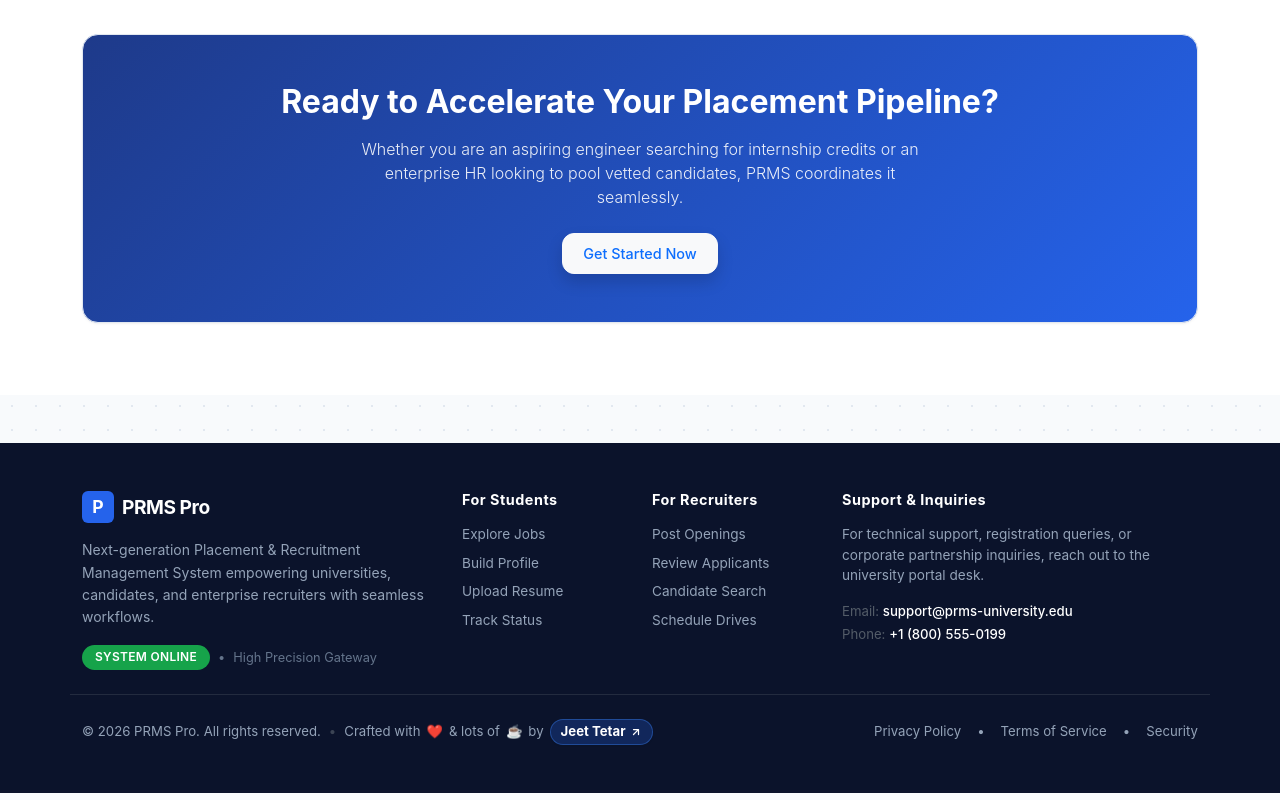
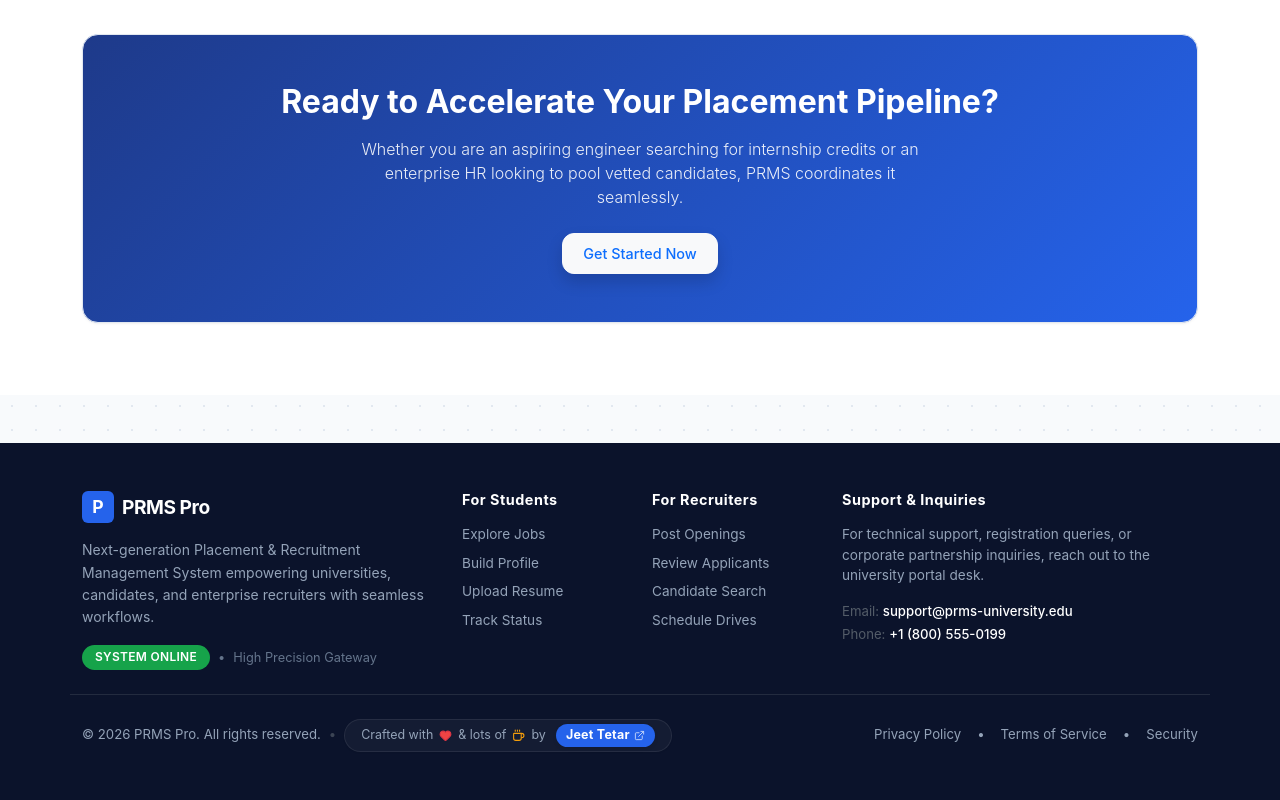
Before and after one commit to Jeet-76674/prms-public-demo, a React (Vite) app in the folder placement-recruitment-management-system/: page / in a window 1280 px wide. Shown: the part 2702-3502 px from the top of the page. Built offline with nearby package versions, Linux system fonts and the light colour scheme; no server answers.

Commit message:
Refine developer footer credit badge with vector icons, clean spacing, and polished styling

```diff
--- a/placement-recruitment-management-system/src/layouts/PublicLayout.jsx
+++ b/placement-recruitment-management-system/src/layouts/PublicLayout.jsx
@@ -1,6 +1,6 @@
 import { Outlet, Link, useNavigate } from 'react-router-dom';
 import { useAuth } from '../context/AuthContext';
-import { Briefcase, Info, Compass, Phone, Sparkles, LogOut, CheckCircle2 } from 'lucide-react';
+import { Briefcase, Info, Compass, Phone, Sparkles, LogOut, CheckCircle2, Heart, Coffee, ExternalLink } from 'lucide-react';
 import DemoBanner from '../components/DemoBanner';
 
 export default function PublicLayout() {
@@ -157,22 +157,28 @@ export default function PublicLayout() {
           <div className="pt-4 d-flex flex-column flex-md-row align-items-center justify-content-between gap-3" style={{ fontSize: '0.825rem', color: '#94A3B8' }}>
             <div className="d-flex align-items-center flex-wrap gap-2 text-center text-md-start justify-content-center justify-content-md-start">
               <span>© 2026 PRMS Pro. All rights reserved.</span>
-              <span className="d-none d-sm-inline text-secondary opacity-50">•</span>
-              <span className="d-inline-flex align-items-center gap-1.5 flex-wrap justify-content-center">
-                Crafted with <span style={{ color: '#EF4444' }}>❤️</span> & lots of <span style={{ color: '#F59E0B' }}>☕</span> by{' '}
+              <span className="d-none d-md-inline text-secondary opacity-50">•</span>
+
+              <div className="d-inline-flex align-items-center gap-1.5 px-3 py-1 rounded-pill my-1 my-md-0 shadow-xs" style={{ backgroundColor: 'rgba(255, 255, 255, 0.04)', border: '1px solid rgba(255, 255, 255, 0.08)' }}>
+                <span className="text-slate-400" style={{ fontSize: '0.78rem' }}>Crafted with</span>
+                <Heart size={13} className="text-danger" fill="#EF4444" />
+                <span className="text-slate-400" style={{ fontSize: '0.78rem' }}>& lots of</span>
+                <Coffee size={13} style={{ color: '#F59E0B' }} />
+                <span className="text-slate-400 me-1" style={{ fontSize: '0.78rem' }}>by</span>
                 <a
                   href="https://portfolio-mocha-nine-99.vercel.app/"
                   target="_blank"
                   rel="noopener noreferrer"
-                  className="fw-bold text-white text-decoration-none px-2.5 py-0.5 rounded-pill transition-all d-inline-flex align-items-center gap-1 shadow-xs"
-                  style={{ backgroundColor: 'rgba(37, 99, 235, 0.25)', border: '1px solid rgba(59, 130, 246, 0.4)' }}
-                  title="View Jeet Tetar's Developer Portfolio"
+                  className="fw-bold text-white text-decoration-none px-2.5 py-0.5 rounded-pill transition-all d-inline-flex align-items-center gap-1 shadow-sm"
+                  style={{ backgroundColor: '#2563EB', fontSize: '0.78rem', letterSpacing: '0.02em' }}
+                  title="Visit Jeet Tetar's Developer Portfolio"
                 >
                   <span>Jeet Tetar</span>
-                  <svg width="12" height="12" viewBox="0 0 24 24" fill="none" stroke="currentColor" strokeWidth="2.5" strokeLinecap="round" strokeLinejoin="round"><path d="M7 17l9.2-9.2M17 17V7H7"/></svg>
+                  <ExternalLink size={11} className="opacity-75" />
                 </a>
-              </span>
+              </div>
             </div>
+
             <div className="d-flex align-items-center gap-3">
               <Link to="/" className="text-decoration-none" style={{ color: '#94A3B8' }}>Privacy Policy</Link>
               <span>•</span>
```
